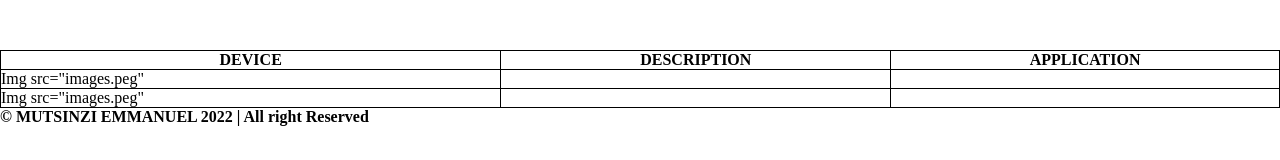
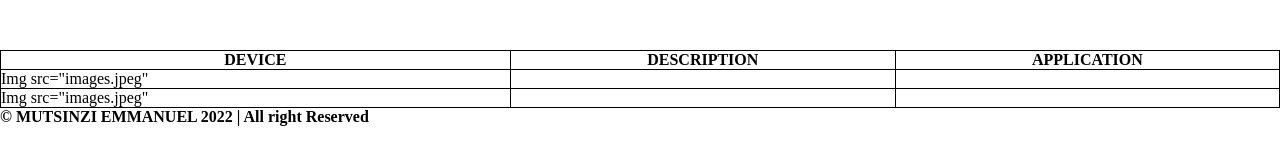
Before and after one commit to Mutsinzi-Official/mutsinzi-official.github.io, a plain HTML site: page index.html in a window 1280 px wide. Shown: the part 535-695 px from the top of the page. Drawn offline with Linux system fonts and the light colour scheme.

Commit message:
Update index.html

```diff
--- a/index.html
+++ b/index.html
@@ -46,12 +46,12 @@
       </thead>
       <tbody>
          <tr>
-            <td>Img src="images.peg" </td>
+            <td>Img src="images.jpeg" </td>
             <td>  </td>
             <td>  </td>
          </tr>
          <tr>
-            <td> Img src="images.peg" </td>
+            <td> Img src="images.jpeg" </td>
             <td>  </td>
             <td>  </td>
          </tr>
```
